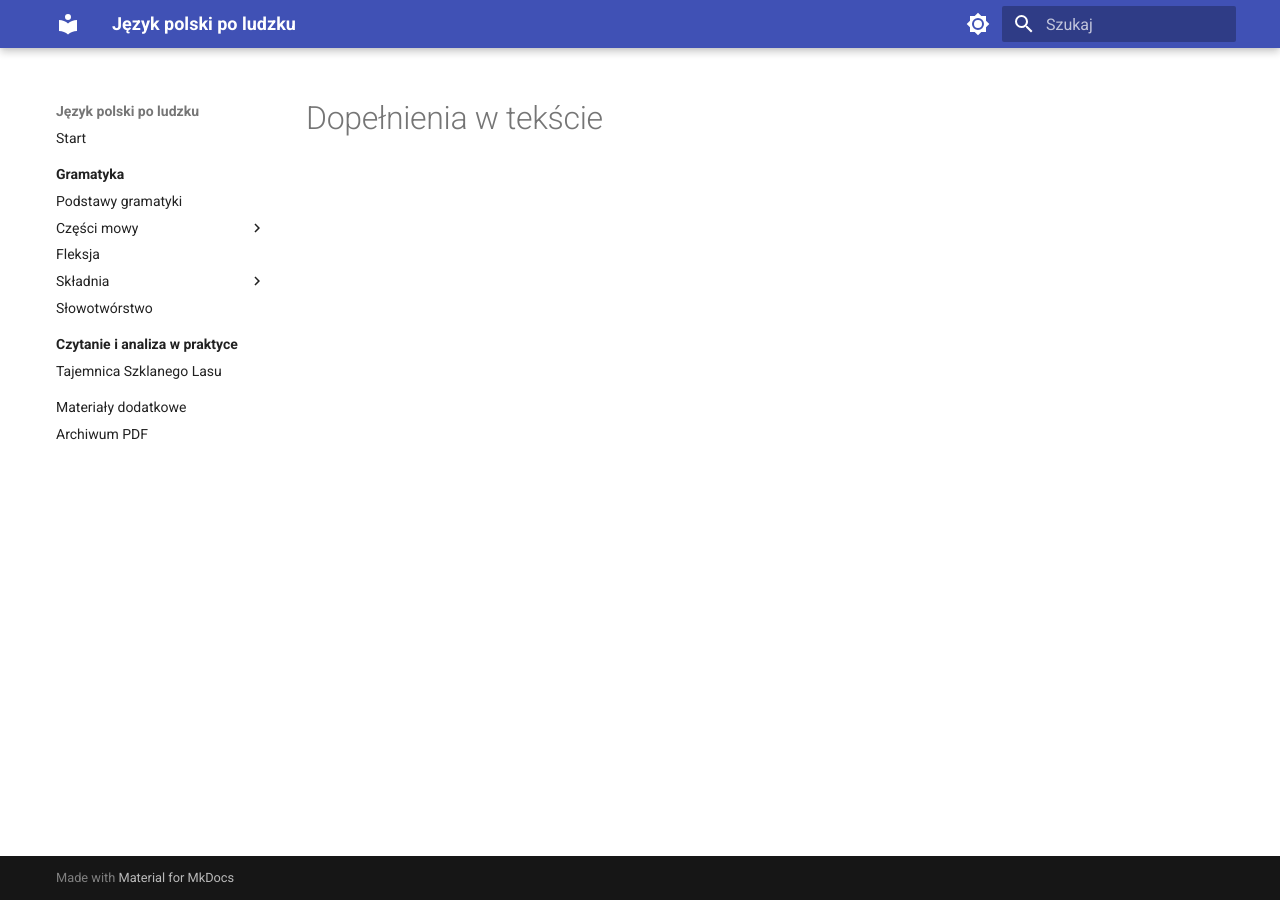
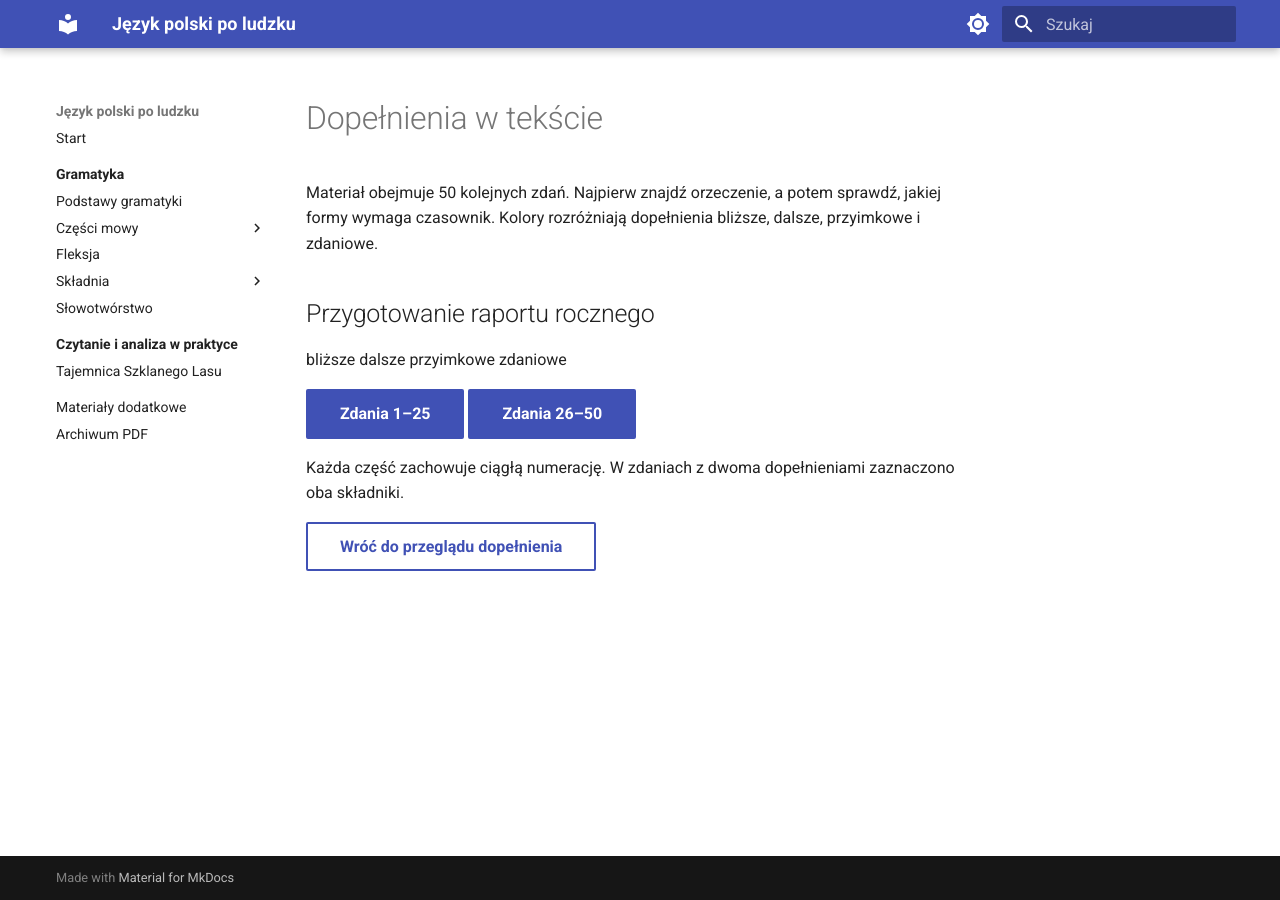
Before and after one commit to dchorazkiewicz/SP_JP, an MkDocs documentation site: the page built from docs/gramatyka/skladnia/dopelnienie/lesson-9.md, in a window 1280 px wide. Built offline with MkDocs 1.6.1 and Material for MkDocs 9.7.7, drawn with Linux system fonts in a browser that asks for light colours.

Commit message:
Add object text overview

```diff
--- a/docs/gramatyka/skladnia/dopelnienie/lesson-9.md
+++ b/docs/gramatyka/skladnia/dopelnienie/lesson-9.md
@@ -1 +1,28 @@
 # Dopełnienia w tekście
+
+<div class="object-lesson" markdown>
+
+<div class="object-lead">
+Materiał obejmuje 50 kolejnych zdań. Najpierw znajdź orzeczenie, a potem sprawdź, jakiej formy wymaga czasownik. Kolory rozróżniają dopełnienia bliższe, dalsze, przyimkowe i zdaniowe.
+</div>
+
+<div class="object-reading">
+  <div class="object-reading-header">
+    <h2>Przygotowanie raportu rocznego</h2>
+    <div class="object-reading-legend">
+      <span class="object-mark object-mark--direct">bliższe</span>
+      <span class="object-mark object-mark--indirect">dalsze</span>
+      <span class="object-mark object-mark--prepositional">przyimkowe</span>
+      <span class="object-mark object-mark--clausal">zdaniowe</span>
+    </div>
+  </div>
+</div>
+
+[Zdania 1–25](../text-a/){ .md-button .md-button--primary }
+[Zdania 26–50](../text-b/){ .md-button .md-button--primary }
+
+Każda część zachowuje ciągłą numerację. W zdaniach z dwoma dopełnieniami zaznaczono oba składniki.
+
+[Wróć do przeglądu dopełnienia](../){ .md-button }
+
+</div>
```
